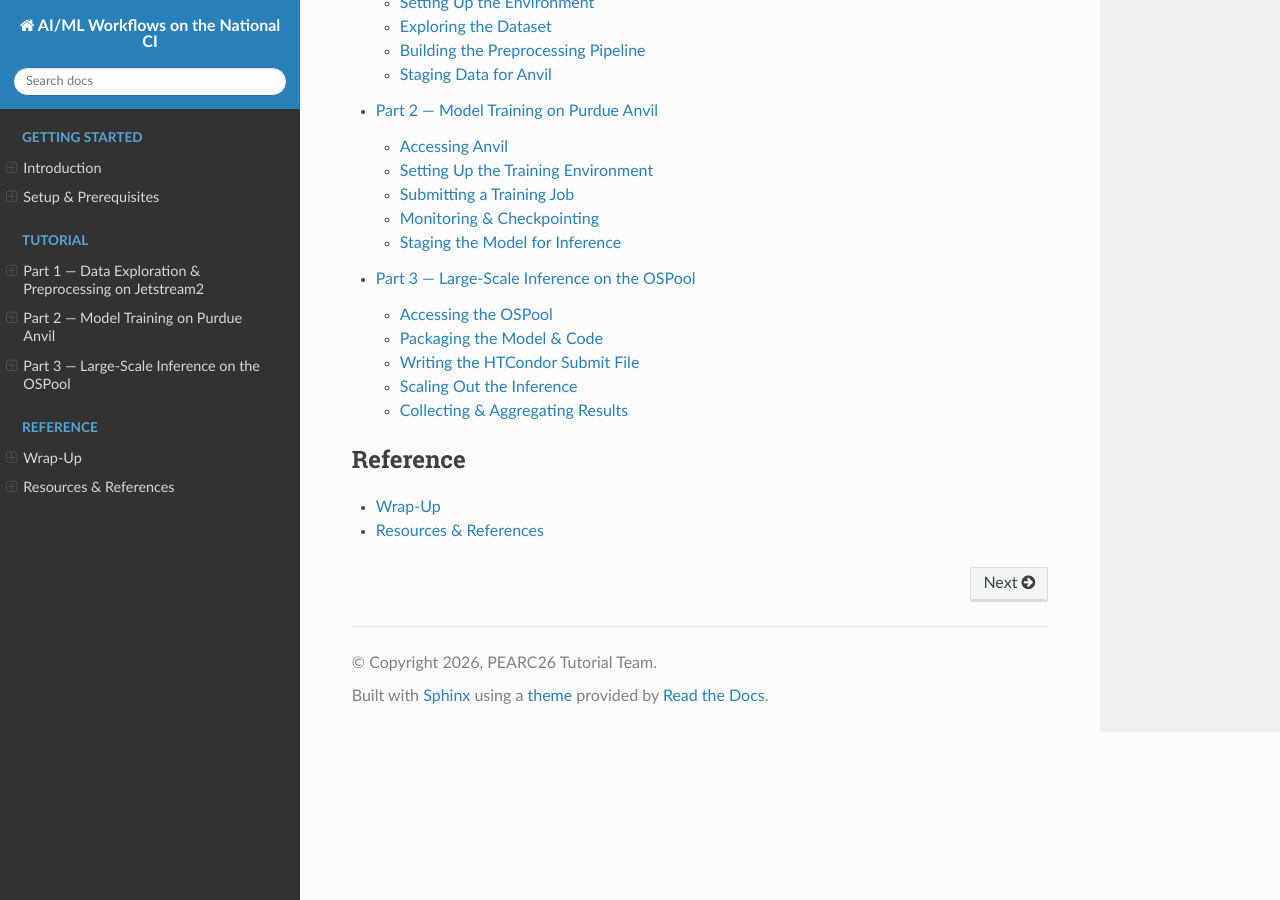
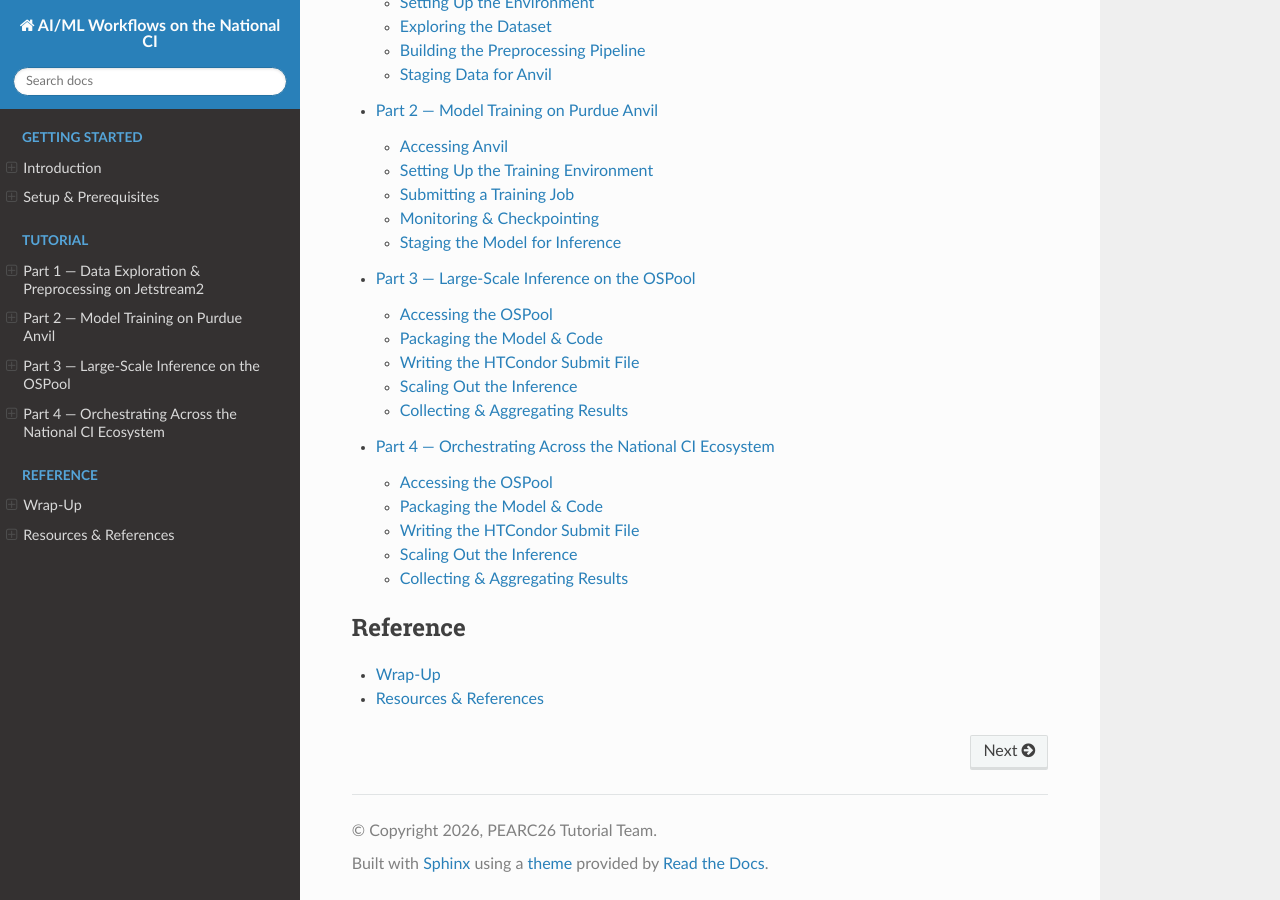
Before and after one commit to dmora127/PEARC26-AIML-on-National-CI, a Sphinx documentation site: the page built from docs/source/index.rst, in a window 1280 px wide and 900 px high, scrolled down 1432 px. Built offline with Sphinx 7.4.7 and the Read the Docs theme 3.1.0, drawn with Linux system fonts in a browser that asks for light colours.

Commit message:
Initial skeleton draft

```diff
--- a/docs/source/conf.py
+++ b/docs/source/conf.py
@@ -1,4 +1,4 @@
-# Configuration file for the Sphinx documentation builder.
+    # Configuration file for the Sphinx documentation builder.
 #
 # For the full list of built-in configuration values, see the documentation:
 # https://www.sphinx-doc.org/en/master/usage/configuration.html
--- a/docs/source/index.rst
+++ b/docs/source/index.rst
@@ -67,6 +67,7 @@ Contents
    part1-jetstream2/index
    part2-anvil/index
    part3-ospool/index
+   part4-orchestrating-across-ci/index
 
 .. toctree::
    :maxdepth: 1
--- a/docs/source/part4-orchestrating-across-ci/index.rst
+++ b/docs/source/part4-orchestrating-across-ci/index.rst
@@ -1,4 +1,4 @@
-Part 3 — Large-Scale Inference on the OSPool
+Part 4 — Orchestrating Across the National CI Ecosystem
 ============================================
 
 In the final part, you'll take the model trained in
```
